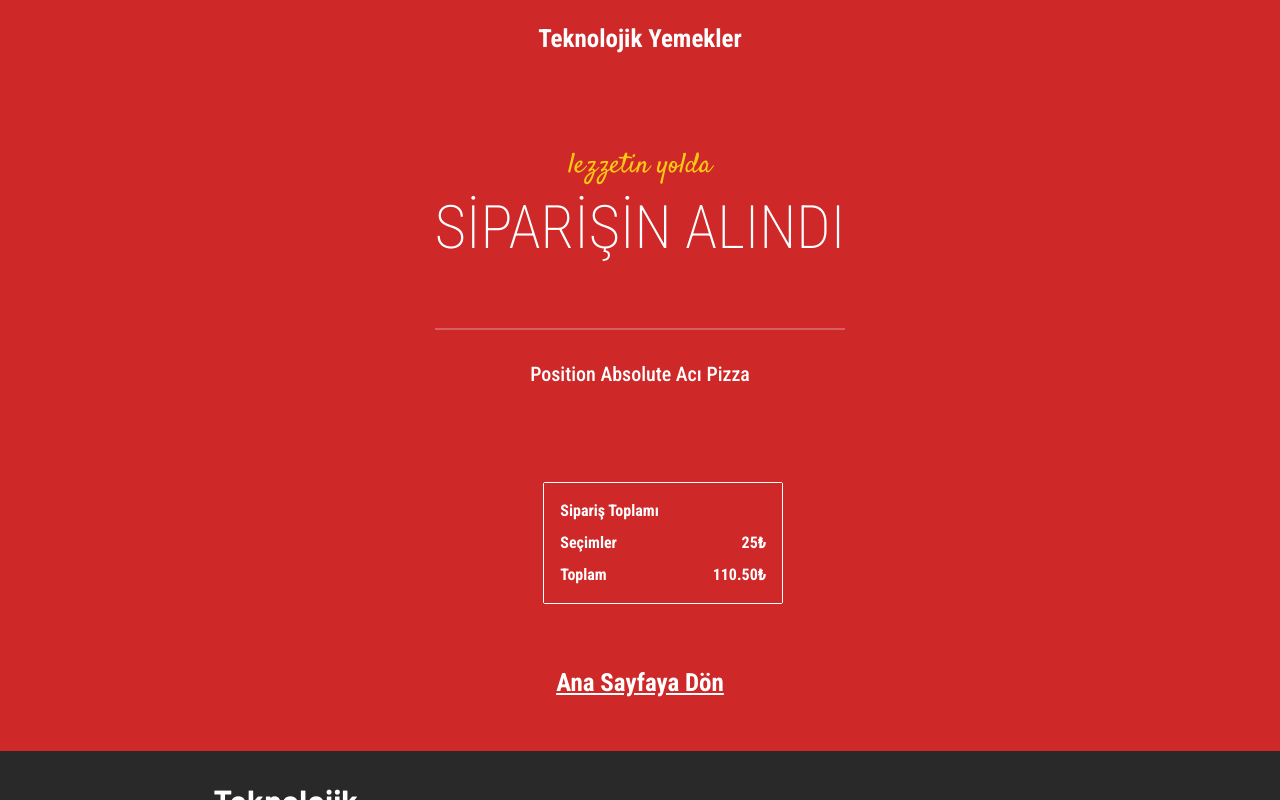
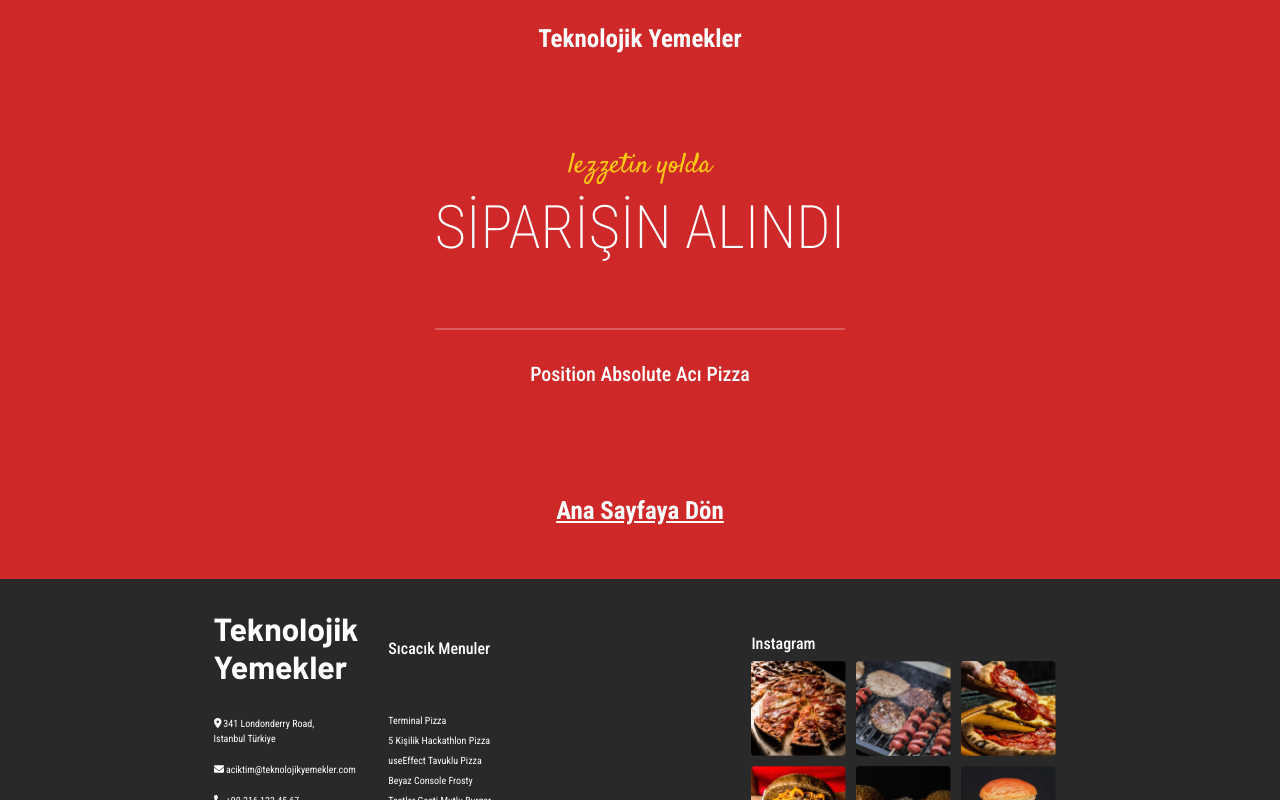
Before and after one commit to sirdashasan/fsweb-s7-challenge-pizza-main, a React (Vite) app: page /product in a window 1280 px wide. Shown: the top 800 px of the page. Built offline with nearby package versions, Linux system fonts and the light colour scheme.

Commit message:
Success card fiyatları ok

```diff
--- a/src/components/SuccessCardComp.jsx
+++ b/src/components/SuccessCardComp.jsx
@@ -1,6 +1,6 @@
 import { Card, CardBody, CardText, CardTitle } from "reactstrap";
 
-function SuccessCardComp() {
+function SuccessCardComp({ selectedPrice, totalPrice }) {
   return (
     <div>
       <Card
@@ -27,7 +27,7 @@ function SuccessCardComp() {
               className="order-card-secimler mb-0"
               style={{ color: "white" }}
             >
-              25₺
+              {selectedPrice}₺
             </CardText>
           </div>
           <div className="d-flex justify-content-between align-items-center mt-2">
@@ -41,7 +41,7 @@ function SuccessCardComp() {
               className="order-card-toplam mb-0"
               style={{ color: "white" }}
             >
-              110.50₺
+              {totalPrice}₺
             </CardText>
           </div>
         </CardBody>
--- a/src/pages/Order.jsx
+++ b/src/pages/Order.jsx
@@ -101,6 +101,8 @@ export default function Order() {
       hamur: selectedDough,
       malzemeler: selectedIngredients,
       ozel: specialNote,
+      fiyat: selectedPrice.price,
+      toplamFiyat: totalPrice,
     };
 
     axios
--- a/src/pages/Success.jsx
+++ b/src/pages/Success.jsx
@@ -92,8 +92,12 @@ export default function Success() {
       <Row className="justify-content-center align-items-center">
         <Col md={4} />
         <Col md={6}>
-          <SuccessCardComp />
-
+          {orderSummary && (
+            <SuccessCardComp
+              selectedPrice={orderSummary.fiyat}
+              totalPrice={orderSummary.toplamFiyat}
+            />
+          )}
           <Col md={4} />
         </Col>
       </Row>
```
